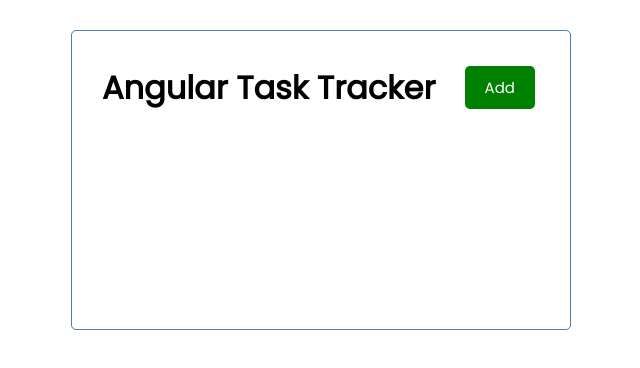
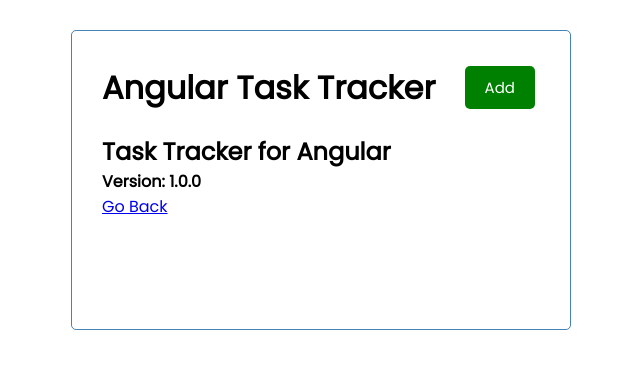
Before and after one commit to leeanngrapes/task-app-angular, an Angular app: page /about in a window 1280 px wide. Before the commit this address led to /. Shown: the top 368 px of the page, without its empty margins (319-959 px from the left). Built offline with nearby package versions, Linux system fonts and the light colour scheme.

Commit message:
Created and linked About page to router

```diff
--- a/src/app/app.component.html
+++ b/src/app/app.component.html
@@ -1,5 +1,4 @@
 <div class="container">
   <app-header></app-header>
-
   <router-outlet></router-outlet>
 </div>
--- a/src/app/app.module.ts
+++ b/src/app/app.module.ts
@@ -16,7 +16,11 @@
 const appRoutes: Routes = [
   {
     path: '', component: TasksComponent
+  },
+  {
+    path: 'about', component: AboutComponent
   }
+
 ]
 
 @NgModule({
--- a/src/app/pages/about/about.component.html
+++ b/src/app/pages/about/about.component.html
@@ -1 +1,5 @@
-<p>about works!</p>
+<div>
+  <h2>Task Tracker for Angular</h2>
+  <h4>Version: 1.0.0</h4>
+  <a routerLink="/">Go Back</a>
+</div>
```
